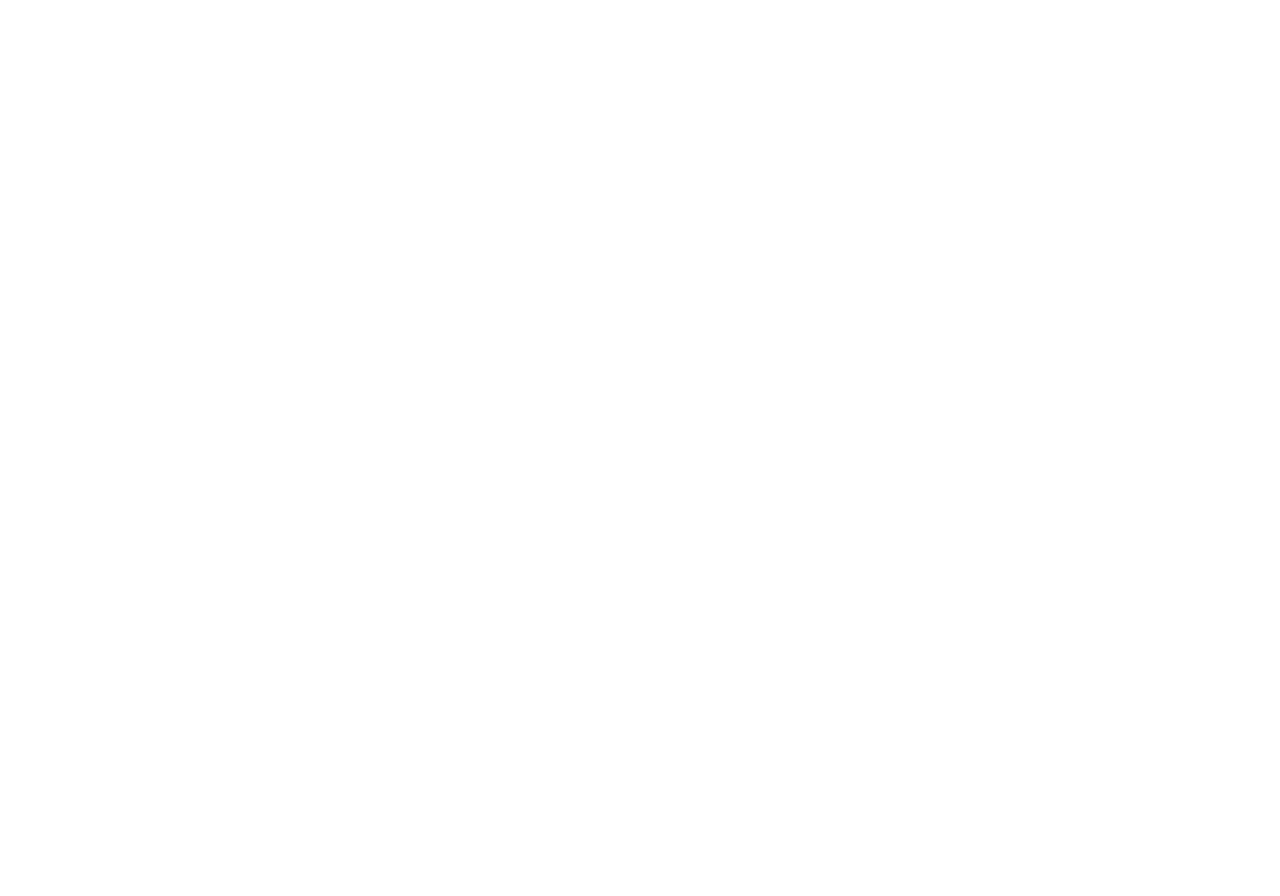
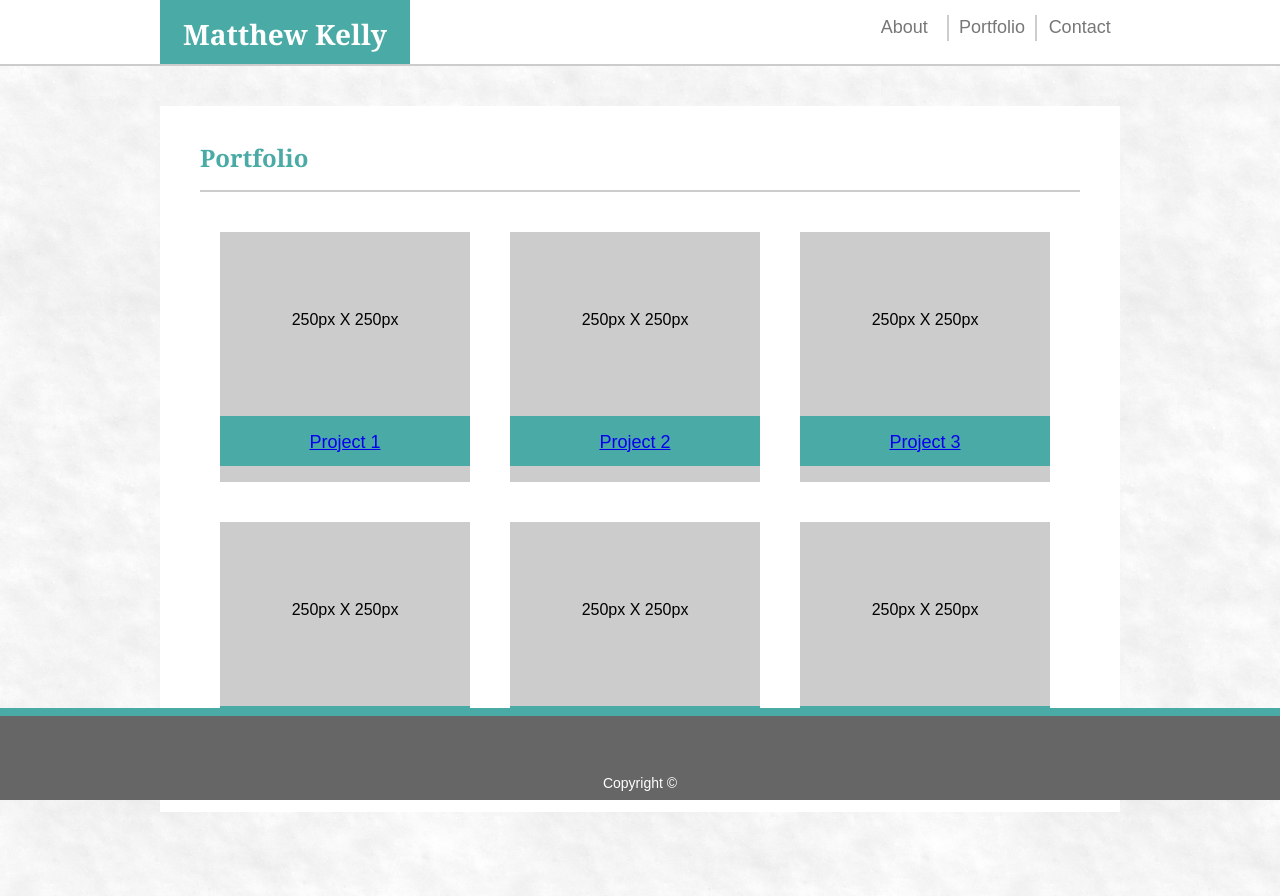
Before and after one commit to matt75kelly/Basic-Portfolio, a plain HTML site: page portfolio.html in a window 1280 px wide. Before the commit the page ends 800 px from the top, so only its background shows below. Drawn offline with Linux system fonts and the light colour scheme.

Commit message:
Near Completed Copy of Portfolio

```diff
--- a/assets/css/style.css
+++ b/assets/css/style.css
@@ -1,27 +1,173 @@
 body {
+    background-color: #ffffff;
+    color: #777777;
+    font-family: Arial, 'Helvetica Neue', Helvetica, sans-serif;
+    text-align: center;
+    width: 100%;
+    height: 100%;
+}
+header {
+    font-family: 'Georgia', 'Times', 'Times New Roman', serif;
+}
+form {
+    font-size: 16px;
+    color: #777777;
+    width: 100%;
+}
+h3 {
+    font-size: 20px;
+    color: #777777;
+    font-weight: 450;
+}
+.copyright {
+    clear: both;
+    width: 100%;
+    height: 20px;
+    background-color: #666666;
+    font-size: 14px;
+    padding-top: 60px;
+    color: #ffffff;
+    position: fixed;
+    bottom: 0;
+    border-top: 8px solid #4aaaa5;
+    border-bottom: 4px solid #666666;
+}
+.wrapper-top {
+    width: 100%;
+    height: 64px;
+    border-bottom-style: solid;
+    border-bottom-width: 2px;
+    border-bottom-color: #cccccc;
+    position: static;
+}
+.head {
+    margin: 0 auto;
+    width: 960px;
+    height: 100%;
+}
+.name {
+    width: 250px;
+    height: 100%;
+    background-color: #4aaaa5;
+    float: left;
+}
+.title {
+    color: #ffffff;
+    font-size: 28px;
+    font-weight: bold;
+    padding-top: 20px;
+    padding-bottom: 20px;
+}
+.dropdown {
+    width: 27%;
+    height: 40%;
+    margin-top: 15px;
+    margin-bottom: 15px;
+    background-color: #cccccc;
+    border: -2px solid #ffffff;
+    float: right;
+}
+.nav-button {
+    width: 33.3%;
+    height: 100%;
+    background-color: #ffffff;
+    border-style: hidden;
+    color: #777777;
+    font-size: 18px;
+    position: relative;
+    right: -3px;
+    margin-left: -3px;
 
 }
-
-heading nav {
-
+.main-content {
+    clear: both;
+    background-image: url("../images/nice_snow_@2X.png");
+    background-color: #cccccc;
+    width: 100%;
+    height: 750px;
+    padding: 40px 0;
 }
-
-.runner {
-
+.content-about {
+    width: 960px;
+    margin: 0 auto;
+    background-color: #ffffff;
+    padding: 20px 40px 0px 40px;
+    box-sizing: border-box;
 }
-
-#wrapper {
-
+.content-header {
+    width: 100%;
+    height: 24px;
+    padding: 20px 0;
+    border-bottom: 2px solid #cccccc;
+    text-align: left;
 }
-
-#About {
-
+.content-title {
+    font-weight: bolder;
+    font-size: 24px;
+    color: #4aaaa5;
 }
-
-#List {
-
+.content {
+    color: #777777;
+    padding: 20px 0px 20px 0px;
+    text-align: left;
+    line-height: 32px;
+    font-size: 16px;
+    height: max-content;
+    overflow: auto;
 }
-
-footer {
-
+#selfie {
+    float: left;
+    padding: 0 20px 20px 0;
+    width: 250px;
+    height: 250px;
 }
+#field_name {
+    width: 98%;
+    border: 1px solid #cccccc;
+}
+#field_email {
+    width: 98%;
+    border: 1px solid #cccccc;
+}
+#field_message {
+    width: 98%;
+    height: 140px;
+    border: 1px solid #cccccc;
+    line-height: 24px;
+    padding: 5px 5px 5px 5px;
+}
+#field_submit {
+    background-color: #4aaaa5;
+    color: #ffffff;
+    width: 100px;
+    height: 40px;
+    padding: 5px 0px 5px 0px;
+    text-align: center;
+    border-style: hidden;
+    font-size: 18px;
+    margin: 20px 0 20px 0px;
+}
+.project {
+    box-sizing: border-box;
+    text-align: center;
+    width: 250px;
+    height: 250px;
+    background-color: #cccccc;
+    color: black;
+    margin: 20px 20px 20px 20px;
+    padding-top: 40px;
+    float: left;
+}
+.banner {
+    clear: both;
+    box-sizing: border-box;
+    width: 100%;
+    height: 50px;
+    text-align: center;
+    padding-top: 10px;
+    font-size: 18px;
+    background-color: #4aaaa5;
+    color: #ffffff;
+    position: relative;
+    top: 80px;
+}
--- a/contact.html
+++ b/contact.html
@@ -0,0 +1,49 @@
+<!DOCTYPE html>
+<html>
+    <head>
+        <title>Contact</title>
+        <link rel="stylesheet" type="text/css" href="assets/css/reset.css">
+        <link rel="stylesheet" type="text/css" href="assets/css/style.css">
+    </head>
+    <body>
+        <div class="wrapper-top">
+            <div class="head">
+                <nav class="dropdown">
+                        <a href="index.html"><button class="nav-button">About</button></a>
+                        <a href="portfolio.html"><button class="nav-button">Portfolio</button></a>
+                        <a href="contact.html"><button class="nav-button">Contact</button></a>
+                    </nav>
+                <div class="name">
+                    <div class="title">
+                        <header>Matthew Kelly</header>
+                    </div>
+                </div>
+            </div>
+        </div>
+        <div class="main-content">
+            <section class="content-about">
+                <div class="content-header">
+                    <header class="content-title">Contact</header>
+                </div>
+                <article class="content">
+                    <form>
+                        <h3>Name</h3>
+                        <input id="field_name" type="text" name="Full_Name"><br>
+                        <h3>Email</h3>
+                        <input id="field_email" type="text" name="Email"><br>
+                        <h3>Message</h3>
+                        <textarea id="field_message" type="text" name="Message"></textarea><br>
+                        <input id="field_submit" type="submit" value="Submit">
+                    </form>
+                </article>
+            </section>
+        </div>
+        <footer>
+            <div class="copyright">
+                <p>
+                    Copyright ©
+                </p>
+            </div>
+        </footer>
+    </body>
+</html>
--- a/portfolio.html
+++ b/portfolio.html
@@ -0,0 +1,82 @@
+<!DOCTYPE html>
+<html>
+    <head>
+        <title>Portfolio</title>
+        <link rel="stylesheet" type="text/css" href="assets/css/reset.css">
+        <link rel="stylesheet" type="text/css" href="assets/css/style.css">
+    </head>
+    <body>
+        <div class="wrapper-top">
+            <div class="head">
+                <nav class="dropdown">
+                        <a href="index.html"><button class="nav-button">About</button></a>
+                        <a href="portfolio.html"><button class="nav-button">Portfolio</button></a>
+                        <a href="contact.html"><button class="nav-button">Contact</button></a>
+                    </nav>
+                <div class="name">
+                    <div class="title">
+                        <header>Matthew Kelly</header>
+                    </div>
+                </div>
+            </div>
+        </div>
+        <div class="main-content">
+            <section class="content-about">
+                <div class="content-header">
+                    <header class="content-title">Portfolio</header>
+                </div>
+                <div class="content">
+                    <div class="project" id="project1">
+                        <br>
+                        <p>250px X 250px</p>
+                        <div class="banner">
+                            <a href="#">Project 1</a>
+                        </div>
+                    </div>
+                    <div class="project" id="project2">
+                        <br>
+                        <p>250px X 250px</p>
+                        <div class="banner">
+                            <a href="#">Project 2</a>
+                        </div>
+                    </div>
+                    <div class="project" id="project3">
+                        <br>
+                        <p>250px X 250px</p>
+                        <div class="banner">
+                            <a href="#">Project 3</a>
+                        </div>
+                    </div>
+                    <div class="project" id="project4">
+                        <br>
+                        <p>250px X 250px</p>
+                        <div class="banner">
+                            <a href="#">Project 4</a>
+                        </div>
+                    </div>
+                    <div class="project" id="project5">
+                        <br>
+                        <p>250px X 250px</p>
+                        <div class="banner">
+                            <a href="#">Project 5</a>
+                        </div>
+                    </div>
+                    <div class="project" id="project6">
+                        <br>
+                        <p>250px X 250px</p>
+                        <div class="banner">
+                            <a href="#">Project 6</a>
+                        </div>
+                    </div>
+                </div>
+            </section>
+        </div>
+        <footer>
+            <div class="copyright">
+                <p>
+                    Copyright ©
+                </p>
+            </div>
+        </footer>
+    </body>
+</html>
```
Also changed, not shown: index.html (+27 -21 lines), assets/Images/great-wall-of-china.jpg (added), assets/Images/nice_snow_@2X.png (added).
